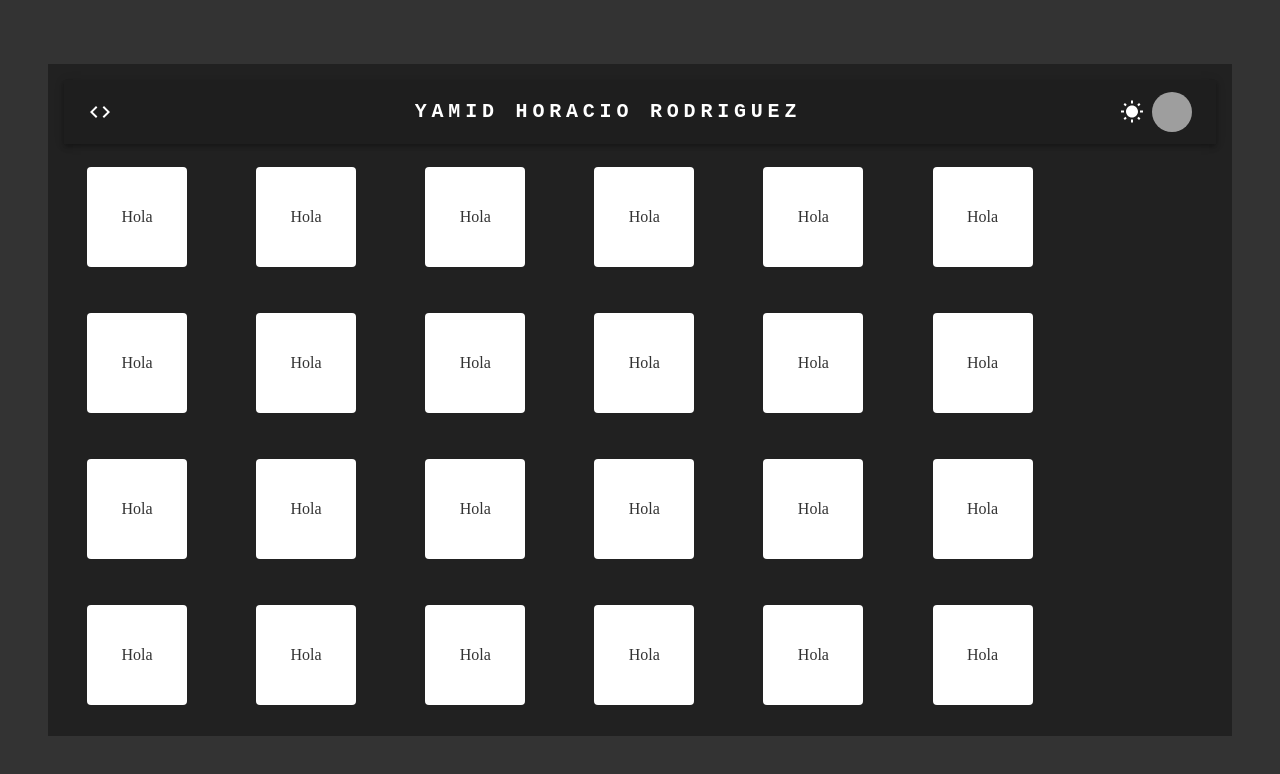
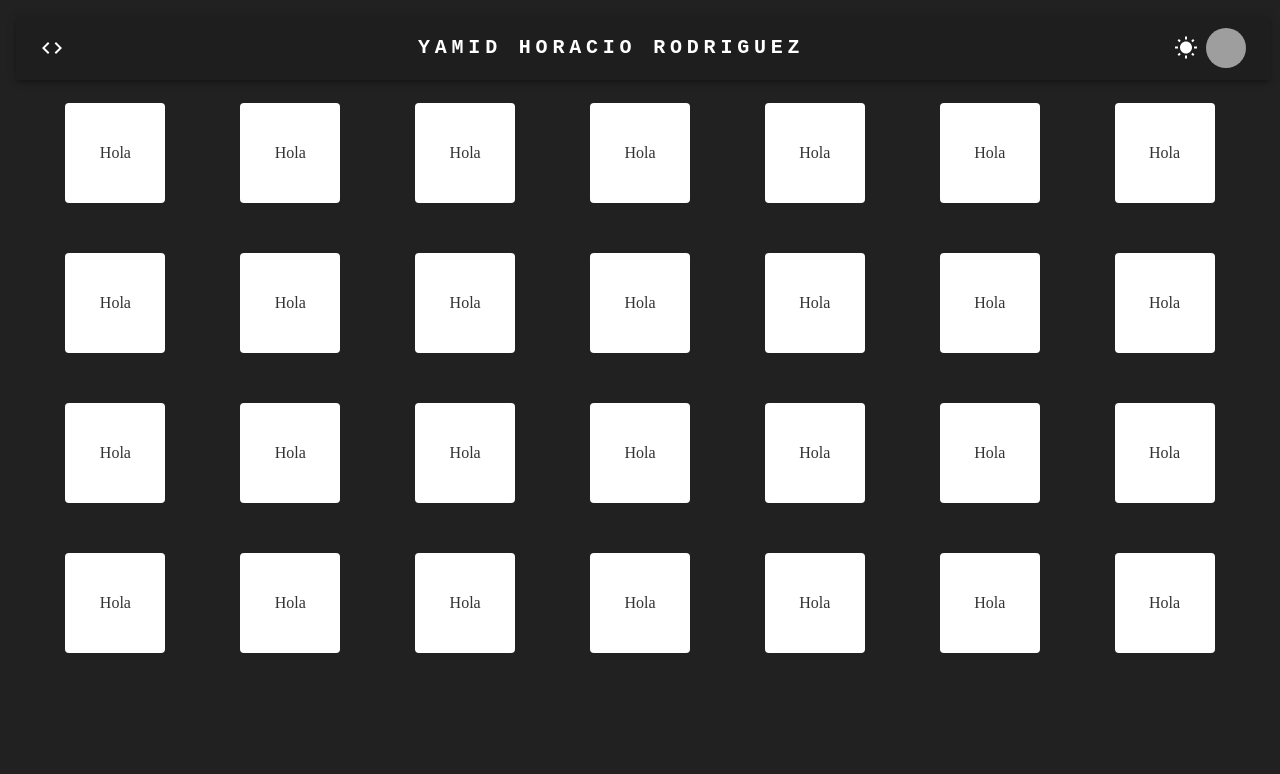
Before and after one commit to yamiddevofic/portfolio, a React (Vite) app in the folder portfolio/: page / in a window 1280 px wide. Shown: the top 774 px of the page. Built offline with nearby package versions, Linux system fonts and the light colour scheme; grey boxes are pictures that could not be loaded.

Commit message:
Componente App, AppBar, Box, Dark creado

```diff
--- a/portfolio/src/components/App.jsx
+++ b/portfolio/src/components/App.jsx
@@ -6,7 +6,9 @@ import BoxSx from './Box';
 function App() {
   return (
     <>
-      <ResponsiveAppBar />
+      <div>
+        <ResponsiveAppBar />
+      </div>
       <div className="pt-block">
         {Array.from({ length: 28 }).map((_, index) => (
           <BoxSx key={index} /> // Agregué un key único para cada BoxSx
--- a/portfolio/src/main.jsx
+++ b/portfolio/src/main.jsx
@@ -1,6 +1,7 @@
 import React from 'react'
 import ReactDOM from 'react-dom/client'
 import App from './components/App.jsx'
+
 import './styles/index.css'
 import '@fontsource/roboto/300.css';
 import '@fontsource/roboto/400.css';
--- a/portfolio/src/styles/App.css
+++ b/portfolio/src/styles/App.css
@@ -1,21 +1,24 @@
 #root {
   max-width: auto;
-  width: 90%;
+  width: 100%;
   margin: 0 auto;
   padding: 1rem;
   text-align: center;
   background-color: #212121;
-  height: 80vh;
-  overflow: auto;
+  height: 100vh;
+  overflow: hidden;
 }
 .css-hip9hq-MuiPaper-root-MuiAppBar-root{
   background: #1e1e1e !important;
+  position: fixed !important;
+  width: 98% !important;
 }
 .MuiToolbar-root{
   display: flex !important;
   flex-direction: center !important;
   align-items: center !important;
   justify-content: space-between !important;
+
 }
 .pt-icon{
   color: white;
@@ -25,6 +28,9 @@
   width: 100%;
   gap: 2%;
   flex-wrap: wrap;
+  margin-top: 5%;
+  align-items: center;
+  justify-content: center;
 }
 .pt-box{
   margin: 2%;
```
